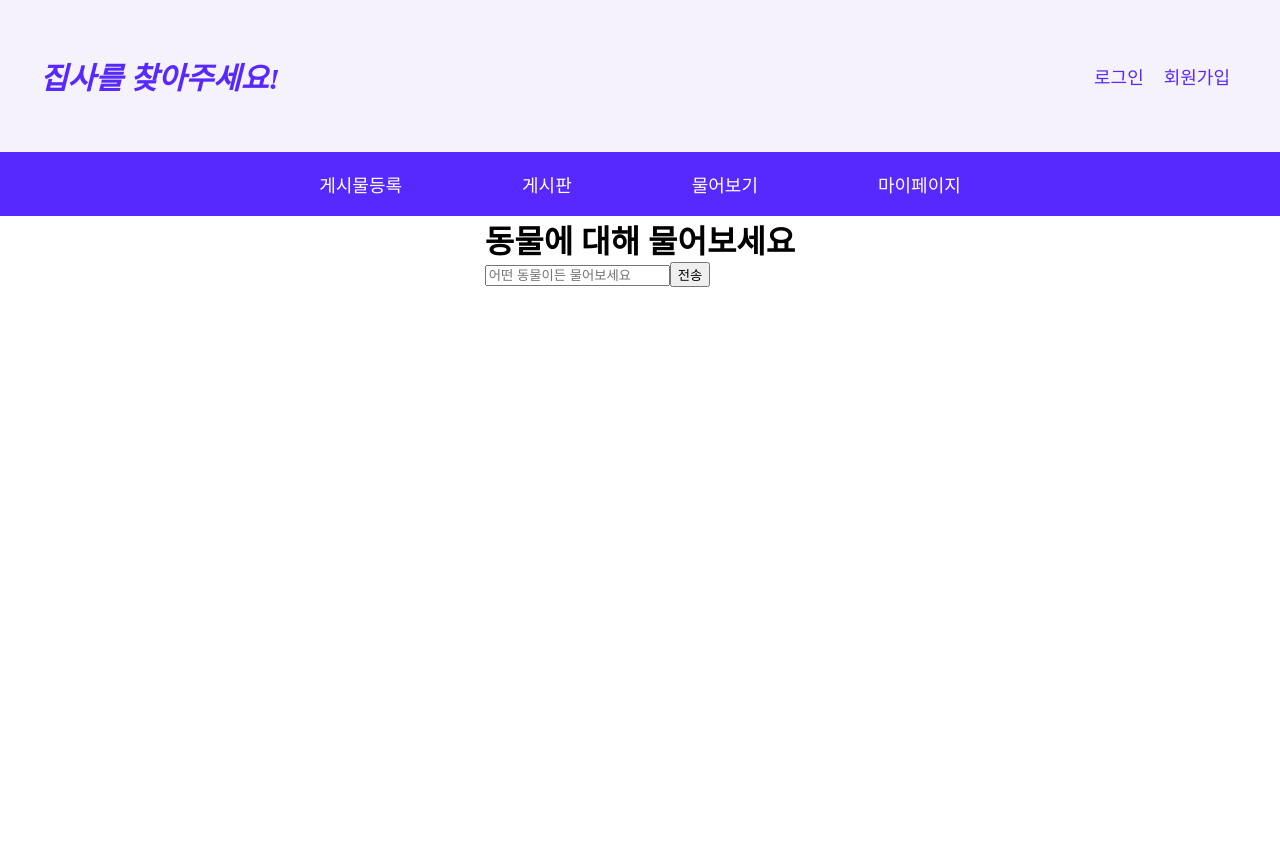
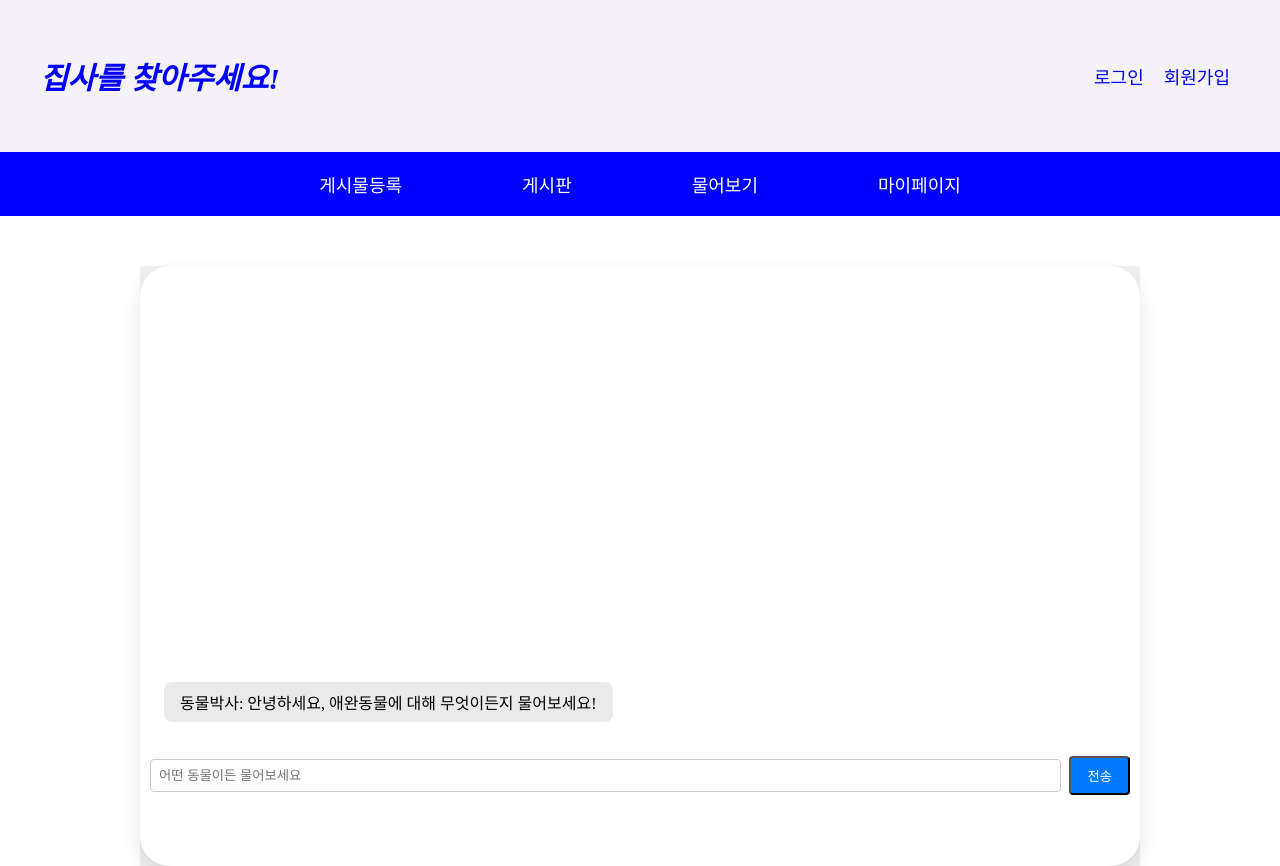
Before and after one commit to taeyungithub/AnimalFindWeb, a Next.js app in the folder animalfindweb/: page /chatbot in a window 1280 px wide. Before the commit the page ends 800 px from the top, so only its background shows below. Built offline with nearby package versions, Linux system fonts and the light colour scheme.

Commit message:
24-04-09(챗봇css, 초기 대화 설정)

```diff
--- a/animalfindweb/pages/boards/index.js
+++ b/animalfindweb/pages/boards/index.js
@@ -85,10 +85,10 @@ useEffect(() => {
       ))}
       <S.TableBottom />
       <S.Footer>
-        <S.Button onClick={onClickMoveToBoardNew}>
+        {/* <S.Button onClick={onClickMoveToBoardNew}>
           <S.PencilIcon src="/images/write.png" />
           게시물 등록하기
-        </S.Button>
+        </S.Button> */}
       </S.Footer>
     </S.Wrapper>
    );
--- a/animalfindweb/pages/chatbot/index.js
+++ b/animalfindweb/pages/chatbot/index.js
@@ -1,12 +1,88 @@
-import React, { useState } from 'react';
+import React, { useState, useEffect } from 'react';
+import styled from "@emotion/styled";
+
+const ChatContainer = styled.div`
+   margin-top: 50px;
+  display: flex;
+  flex-direction: column;
+  align-items: center;
+  justify-content: center;
+  height: 100vh;
+  background-color: #f0f0f0; /* 배경색은 필요에 따라 수정하세요 */
+`;
+
+const PhoneFrame = styled.div`
+  position: relative;
+  width: 1000px; /* 핸드폰 프레임의 폭 */
+  height: 600px; /* 핸드폰 프레임의 높이 */
+  border-radius: 30px; /* 핸드폰 프레임의 모서리를 둥글게 만듦 */
+  background-color: #fff;
+  box-shadow: 0 10px 20px rgba(0, 0, 0, 0.1); /* 그림자 효과 추가 */
+`;
+
+const ChatDiv = styled.div`
+  display: flex;
+  flex-direction: column;
+  justify-content: flex-end;
+  height: 80%; /* 채팅창이 핸드폰 화면의 80%를 차지하도록 설정 */
+  padding: 20px;
+  overflow-y: auto; /* 채팅창이 넘칠 경우 스크롤바가 나타나도록 설정 */
+  width: 100%;
+`;
+
+const Message = styled.div`
+  display: inline-block;
+  padding: 8px 16px;
+  margin: 4px;
+  border-radius: 8px;
+  max-width: 70%;
+  word-wrap: break-word;
+`;
+
+const UserMessage = styled(Message)`
+  align-self: flex-end;
+  background-color: #DCF8C6;
+`;
+
+const DoctorMessage = styled(Message)`
+  align-self: flex-start;
+  background-color: #EAEAEA;
+`;
+
+const InputDiv = styled.div`
+  display: flex;
+  align-items: center;
+  width: 100%;
+  padding: 10px;
+  background-color: #fff;
+`;
+
+const TextInput = styled.input`
+  flex: 1;
+  padding: 8px;
+  margin-right: 8px;
+  border-radius: 4px;
+  border: 1px solid #ccc;
+`;
+
+const Button = styled.button`
+  padding: 8px 16px;
+  border-radius: 4px;
+  background-color: #007BFF;
+  color: white;
+  cursor: pointer;
+`;
 
 const Chatbot = () => {
   const [messages, setMessages] = useState([]);
   const [userInput, setUserInput] = useState('');
   const [loading, setLoading] = useState(false);
+  const [hasReceivedWelcomeMessage, setHasReceivedWelcomeMessage] = useState(false);
 
   const apiKey = process.env.NEXT_PUBLIC_CHATBOT;
   const apiEndpoint = 'https://api.openai.com/v1/chat/completions';
+
+  const initialPrompt = '너의 이름은 동물박사야, 너는 애완동물에 대해 모르는게 없어,너는 모든 답변을 한국어로 해야해!, 이제 이문장 뒤에 나오는 내용에만 답변하고 1024자 안으로 대답해줘';
 
   const addMessage = (sender, message) => {
     setMessages(prevMessages => [...prevMessages, { sender, message }]);
@@ -28,12 +104,12 @@ const Chatbot = () => {
         },
         body: JSON.stringify({
           model: 'gpt-3.5-turbo',
-               messages: [{ role: 'user', content:  '너는 동물박사야, 너는 모든 답변을 한국어로 해야해!'+ message }],
-               max_tokens: 1024, // 답변 최대 글자 수,
-               top_p: 1, // 다음 단어를 선택할 때 상위 p%의 확률 분포를 사용하는 매개변수, 높을수록 안정된 선택
-               temperature: 1, // 답변의 다양성과 창의성, 낮을수록 일관적 (0~2)
-               frequency_penalty: 0.5, // 전문적 단어의 빈도, 낮을수록 전문적 (0~1)
-               presence_penalty: 0.5, // 반복되는 구문 억제, 낮을수록 억제하지 않음 (0~1)
+          messages: [{ role: 'user', content: initialPrompt + ' ' + message }],
+          max_tokens: 1024,
+          top_p: 1,
+          temperature: 1,
+          frequency_penalty: 0.5,
+          presence_penalty: 0.5,
           stop: ['그만'],
         }),
       });
@@ -55,26 +131,41 @@ const Chatbot = () => {
     }
   };
 
+  useEffect(() => {
+    // 컴포넌트가 마운트될 때 한 번만 동물박사의 인사 메시지 추가
+    if (!hasReceivedWelcomeMessage) {
+      addMessage('bot', '안녕하세요, 애완동물에 대해 무엇이든지 물어보세요!');
+      setHasReceivedWelcomeMessage(true);
+    }
+  }, []); // 빈 배열을 넘겨 초기 렌더링 시 한 번만 실행
+
   return (
-      <div id='Chatbot'>
-         <h1>동물에 대해 물어보세요</h1>
-         <div className='chatDiv'>
-            {loading && <span className="messageWait">잠시만요 찾는중이에요</span>}
+    <ChatContainer>
+      <PhoneFrame>
+        <ChatDiv>
           {messages.map((msg, index) => (
-               <div key={index} className={`message ${msg.sender}`}>
-                  {`${msg.sender === 'user' ? '나' : '동물박사'} : ${msg.message}`}
-               </div>
+            <React.Fragment key={index}>
+              {msg.sender === 'user' ? (
+                <UserMessage>나: {msg.message}</UserMessage>
+              ) : (
+                <DoctorMessage>동물박사: {msg.message}</DoctorMessage>
+              )}
+            </React.Fragment>
           ))}
-         </div>
-         <div className='inputDiv'>
-            <input
-               type='text' placeholder='어떤 동물이든 물어보세요'
-               value={userInput} onChange={(e) => setUserInput(e.target.value)}
+        </ChatDiv>
+
+        <InputDiv>
+          <TextInput
+            type='text'
+            placeholder='어떤 동물이든 물어보세요'
+            value={userInput}
+            onChange={(e) => setUserInput(e.target.value)}
             onKeyDown={handleKeyDown}
           />
-            <button onClick={handleSendMessage}>전송</button>
-         </div>
-      </div>
+          <Button onClick={handleSendMessage}>전송</Button>
+        </InputDiv>
+      </PhoneFrame>
+    </ChatContainer>
   );
 };
 
--- a/animalfindweb/src/boardcomment/write.js
+++ b/animalfindweb/src/boardcomment/write.js
@@ -49,8 +49,8 @@ export default function BoardCommentWrite() {
           });
 
             router.push("/boards")
-            // router.push(`/boards/${url}`);
-            // router.push(`/boards/${url}`);
+            router.push(`/boards/${url}`);
+            router.push("/boards")
             router.push(`/boards/${url}`);
 
 
--- a/animalfindweb/src/layout/Header/Header.styles.js
+++ b/animalfindweb/src/layout/Header/Header.styles.js
@@ -23,12 +23,12 @@ export const InnerLogo = styled.div`
   font-weight: bold;
   font-family: "live";
   font-style: italic;
-  color: #5729ff;
+  color: blue;
   cursor: pointer;
 `;
 
 export const InnerButton = styled.span`
   margin: 10px;
-  color: #5729ff;
+  color: blue;
   cursor: pointer;
 `;
--- a/animalfindweb/src/layout/nevigation/nevigation.style.js
+++ b/animalfindweb/src/layout/nevigation/nevigation.style.js
@@ -2,7 +2,7 @@ import styled from "@emotion/styled";
 
 export const Wrapper = styled.div`
   height: 64px;
-  background-color: #5729ff;
+  background-color: blue;
   display: flex;
   flex-direction: row;
   justify-content: center;
```
Lines whose indentation alone changed are shown as unchanged.
